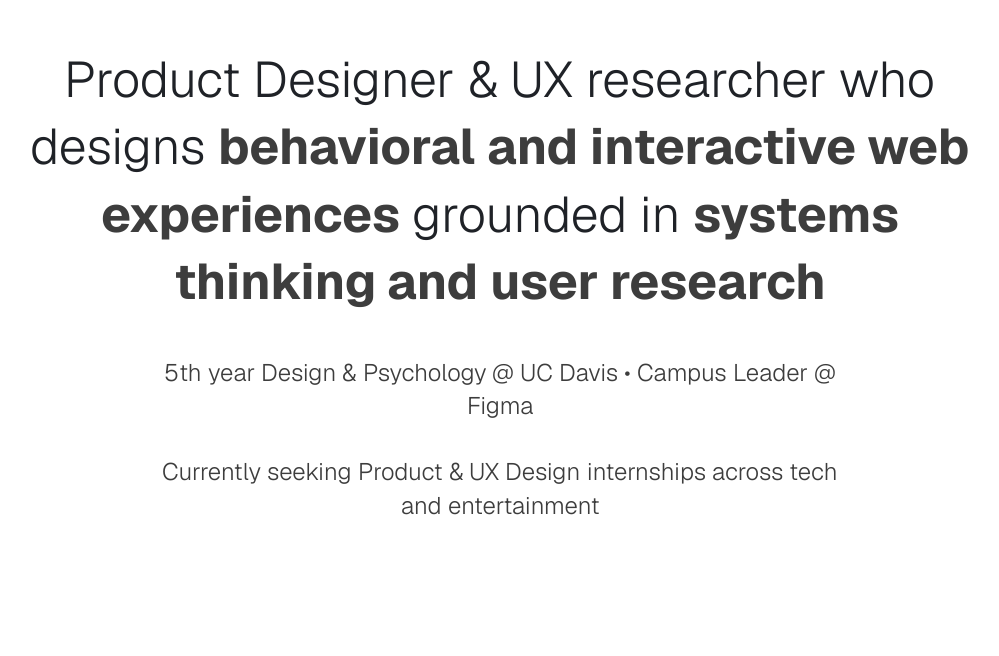
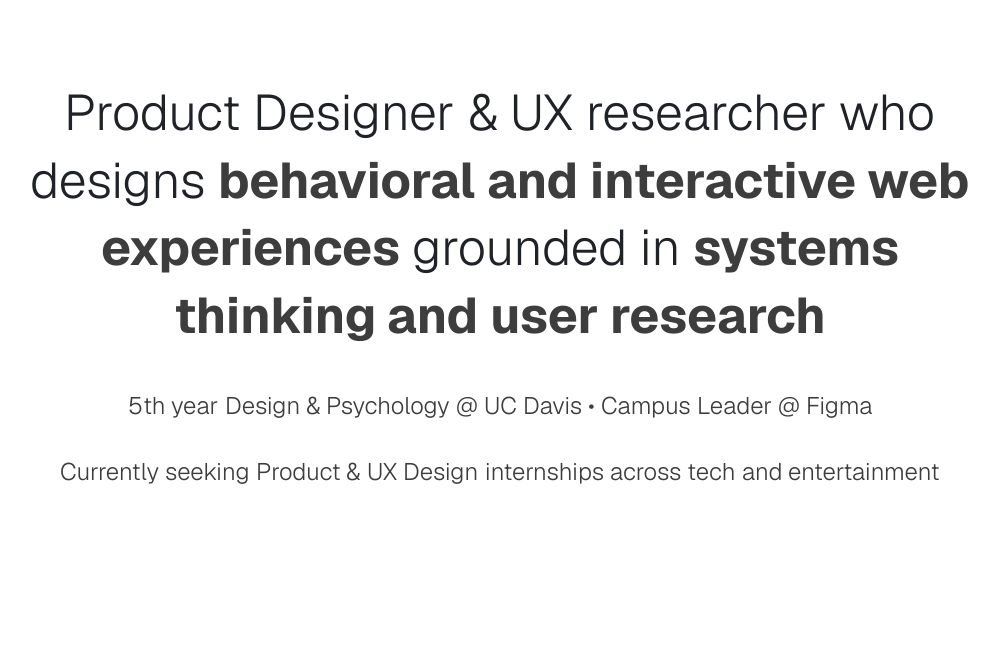
Before and after one commit to nnisalas/DesignPortfolio, a Next.js app: page / in a window 1280 px wide. Shown: the part 144-800 px from the top of the page, without its empty margins (140-1139 px from the left). Built offline with nearby package versions, Linux system fonts and the light colour scheme.

Commit message:
Widen hero subtext block so both lines fit on one line each
maxWidth was 720px, too narrow for '5th year Design & Psychology @ UC
Davis • Campus Leader @ Figma' at 24px, causing an awkward orphan-word
wrap. Widened to min(900px,92vw) to match the headline's proportions.

```diff
--- a/src/components/HeroVisuals.tsx
+++ b/src/components/HeroVisuals.tsx
@@ -236,7 +236,7 @@ export default function HeroVisuals() {
         <span style={{ fontWeight: 700, color: "#3d3d3d" }}>systems thinking and user research</span>
       </RevealText>
 
-      <div style={{ marginTop: "clamp(28px,5vh,48px)", maxWidth: 720 }}>
+      <div style={{ marginTop: "clamp(28px,5vh,48px)", maxWidth: "min(900px,92vw)" }}>
         <RevealText
           tag="p"
           trigger="load"
```
